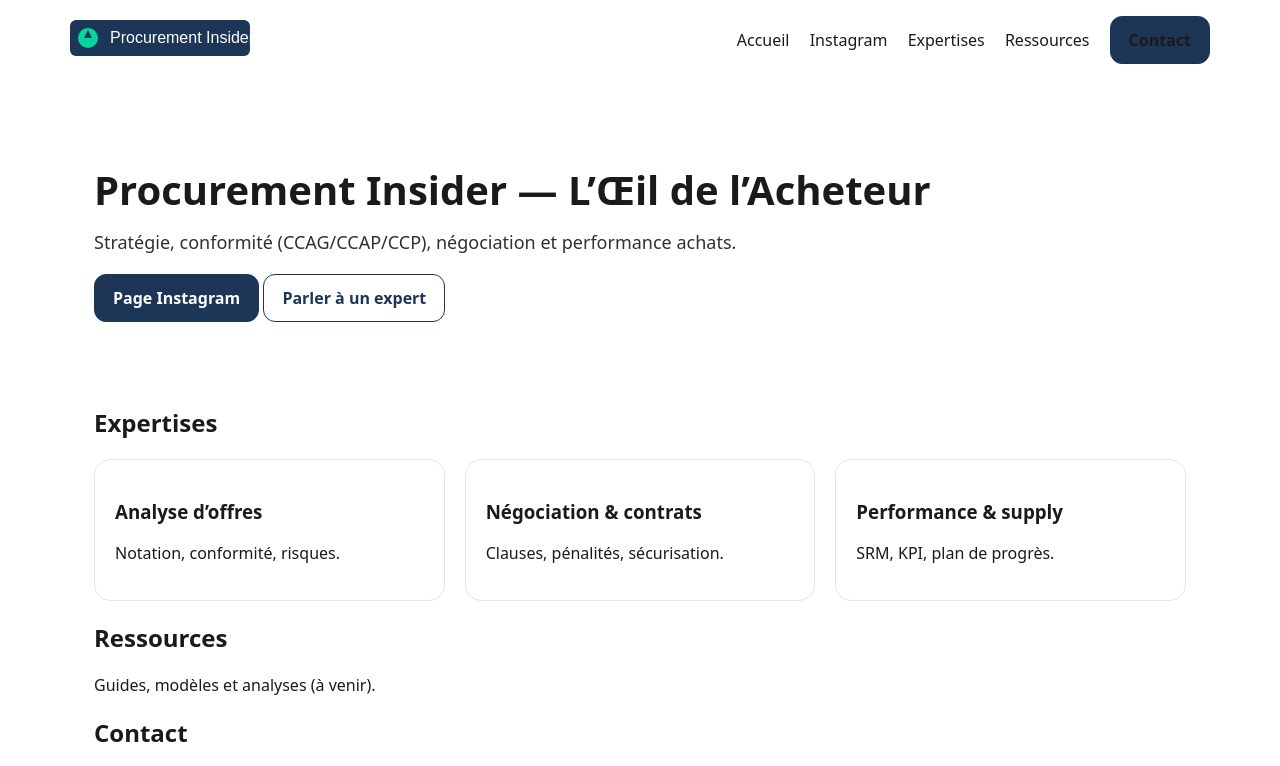
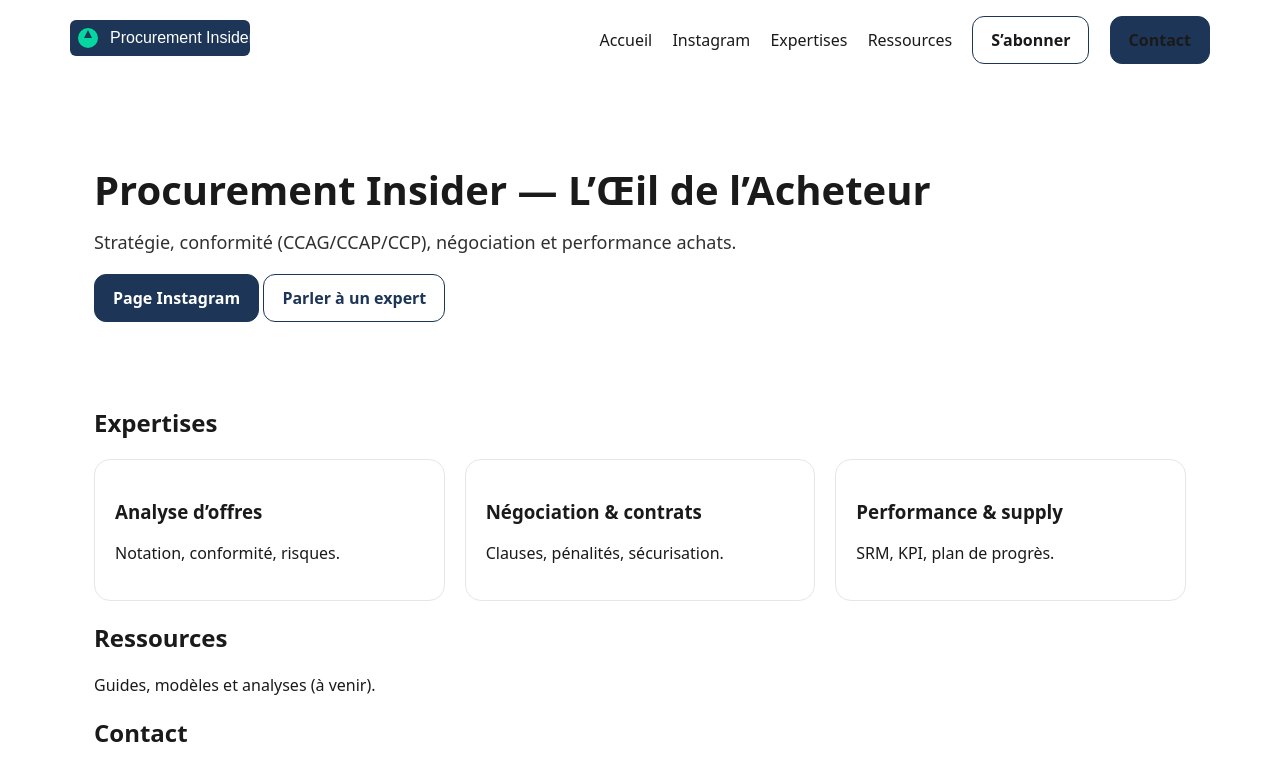
Before and after one commit to Steph-972/procurement-insider-ig-site-simple, a plain HTML site: page index.html in a window 1280 px wide. Shown: the top 766 px of the page. Drawn offline with Linux system fonts and the light colour scheme.

Commit message:
Update index.html

```diff
--- a/index.html
+++ b/index.html
@@ -17,6 +17,7 @@
   <a href="https://www.instagram.com/procurementinsider/?__pwa=1" target="_blank" rel="noopener">Instagram</a>
   <a href="/expertises/">Expertises</a>
   <a href="/ressources/">Ressources</a>
+  <a href="/newsletter/" class="btn btn--ghost">S’abonner</a>
   <a href="/#contact" class="btn">Contact</a>
 </nav>
 </header>
```
Lines whose indentation alone changed are shown as unchanged.
